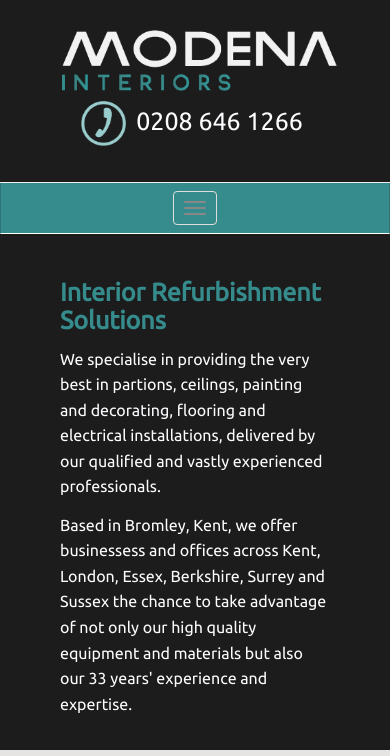
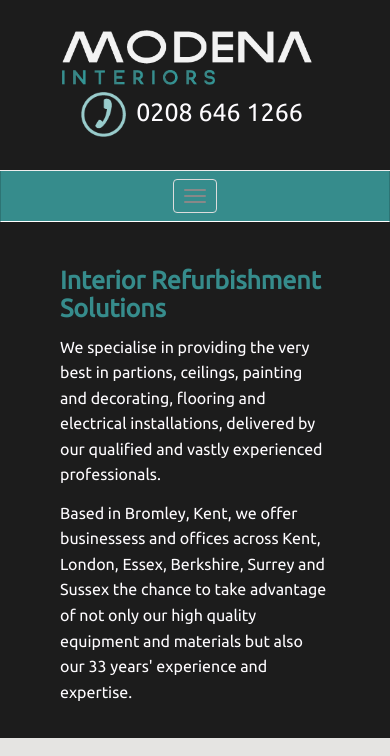
Before and after one commit to modenainteriors/modenainteriors.github.io, a Jekyll site: the page built from index.html, in a window 390 px wide. Shown: the top 756 px of the page. Built offline with Jekyll 4.4.1, drawn with Linux system fonts in a browser that asks for light colours; nearby versions of some CDN libraries; some of the changed text lies outside the part shown; grey boxes are pictures that could not be loaded.

Commit message:
Adjust grid layout to narrow website

```diff
--- a/_includes/footer.html
+++ b/_includes/footer.html
@@ -1,8 +1,10 @@
 <footer class="container-fluid">
 <div class="row row-spacer-2">
-  <div class="col-sm-4">
-    <a href="mailto:info@modena-interiors.com">info@modena-interiors.com</a>
+  <div class="col-md-offset-2 col-md-8 col-sm-10 col-sm-offset-1">
+    <div class="col-sm-4">
+      <a href="mailto:info@modena-interiors.com">info@modena-interiors.com</a>
+    </div>
+    <div class="col-sm-4">Tel: {{ site.contact_number  }}</div>
+    <div class="col-sm-4">&copy; Modena Interiors</div>
   </div>
-  <div class="col-sm-4">{{ site.contact_number  }}</div>
-  <div class="col-sm-4">&copy; Modena Interiors</div>
 </footer>
--- a/_includes/nav.html
+++ b/_includes/nav.html
@@ -9,7 +9,7 @@
         </button>
     </div><!-- end navbar-header -->
     <div class="collapse navbar-collapse" id="modena-main-nav">
-      <ul class="nav navbar-nav nav-tabs col-sm-10 col-xs-12" >
+      <ul class="nav navbar-nav nav-tabs col-md-8 col-sm-10 col-xs-12" >
         <li class="active"><a href="{{ site.baseurl }}/">Home</a></li>
         <li><a href="{{ site.baseurl }}/about/">About Us</a></li>
         <li><a href="{{ site.baseurl }}/">Services</a></li>
--- a/assets/stylesheets/layouts/header.scss
+++ b/assets/stylesheets/layouts/header.scss
@@ -13,15 +13,15 @@
   .header-logo {
     text-transform: uppercase;
     font-size: $font-size-h1;
-    width: 275px;
-    height: 61px;
+    width: 250px;
+    height: 55px;
   }
 
   .header-contact-number {
     text-align: right;
     font-size: $font-size-h1;
-    height: 61px;
-    line-height: 61px;
+    height: 55px;
+    line-height: 55px;
 
     .phone-image {
       height: 45px;
--- a/assets/stylesheets/layouts/main.scss
+++ b/assets/stylesheets/layouts/main.scss
@@ -9,8 +9,12 @@
 
   li {
     display: block;
-    padding: 20px;
+    padding: 8px;
     position: relative;
+
+    @media (min-width: $screen-sm-min) {
+      padding: 10px;
+    }
   }
   a {
     border: 1px solid black;
@@ -27,11 +31,16 @@
 
     div {
       background-color: $dark-background;
-      font-size: $font-size-h3;
+      font-size: $font-size-h5;
 //    font-weight: bold;
+      padding: 10px;
       padding-top: ceil(( $font-size-h3 * $headings-line-height));
       padding-bottom: ceil(( $font-size-h3 * $headings-line-height));
       position: relative;
+
+      @media (min-width: $screen-sm-min) {
+        font-size: $font-size-h4;
+      }
 
       &:before {
         content: "";
--- a/index.html
+++ b/index.html
@@ -3,7 +3,7 @@
 ---
 
 <main class="container-fluid">
-<div class="col-xs-10 col-xs-offset-1">
+<div class="col-md-offset-2 col-md-8 col-xs-10 col-xs-offset-1">
   <h1>{{ site.description  }}</h1>
   <p>
     We specialise in providing the very best in partions, ceilings, painting and decorating, flooring and electrical installations, delivered by our qualified and vastly experienced professionals.
@@ -17,38 +17,38 @@
 </main>
 <section class="services-list container-fluid">
   <div class="row row-spacer-3">
-  <ul class="col-sm-10 col-sm-offset-1">
-    <li class="col-sm-4">
+  <ul class="col-md-offset-2 col-md-8 col-sm-10 col-sm-offset-1">
+    <li class="col-sm-offset-0 col-sm-4">
       <a href="#">
         <img src="joinery.jpg">
         <div class="service-description">Joinery and Carpentry</div>
       </a>
     </li>
-    <li class="col-sm-4">
+    <li class="col-sm-offset-0 col-sm-4 ">
       <a href="#">
         <img src="joinery.jpg">
         <div class="service-description">Suspended Ceilings</div>
       </a>
     </li>
-    <li class="col-sm-4">
+    <li class="col-sm-offset-0 col-sm-4" >
       <a href="#">
         <img src="joinery.jpg">
         <div class="service-description">Flooring Installation</div>
       </a>
     </li>
-    <li class="col-sm-4">
+    <li class="col-sm-offset-0 col-sm-4">
       <a href="#">
         <img src="joinery.jpg">
         <div class="service-description">Painting and Decorating</div>
       </a>
     </li>
-    <li class="col-sm-4">
+    <li class="col-sm-offset-0 col-sm-4">
       <a href="#">
         <img src="joinery.jpg">
         <div class="service-description">Interior Refurbishment</div>
       </a>
     </li>
-    <li class="col-sm-4">
+    <li class="col-sm-offset-0 col-sm-4">
       <a href="#">
         <img src="joinery.jpg">
         <div class="service-description">Paritioning and Plastering</div>
```
